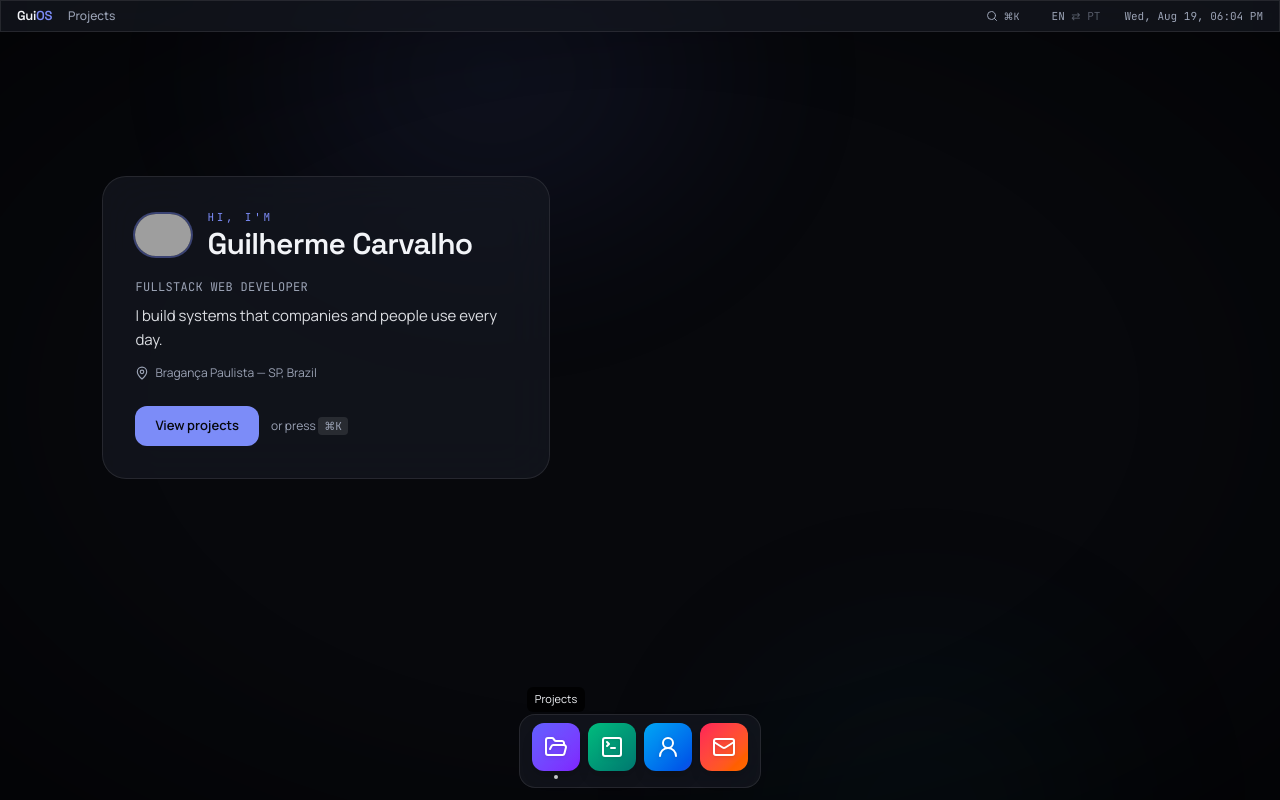
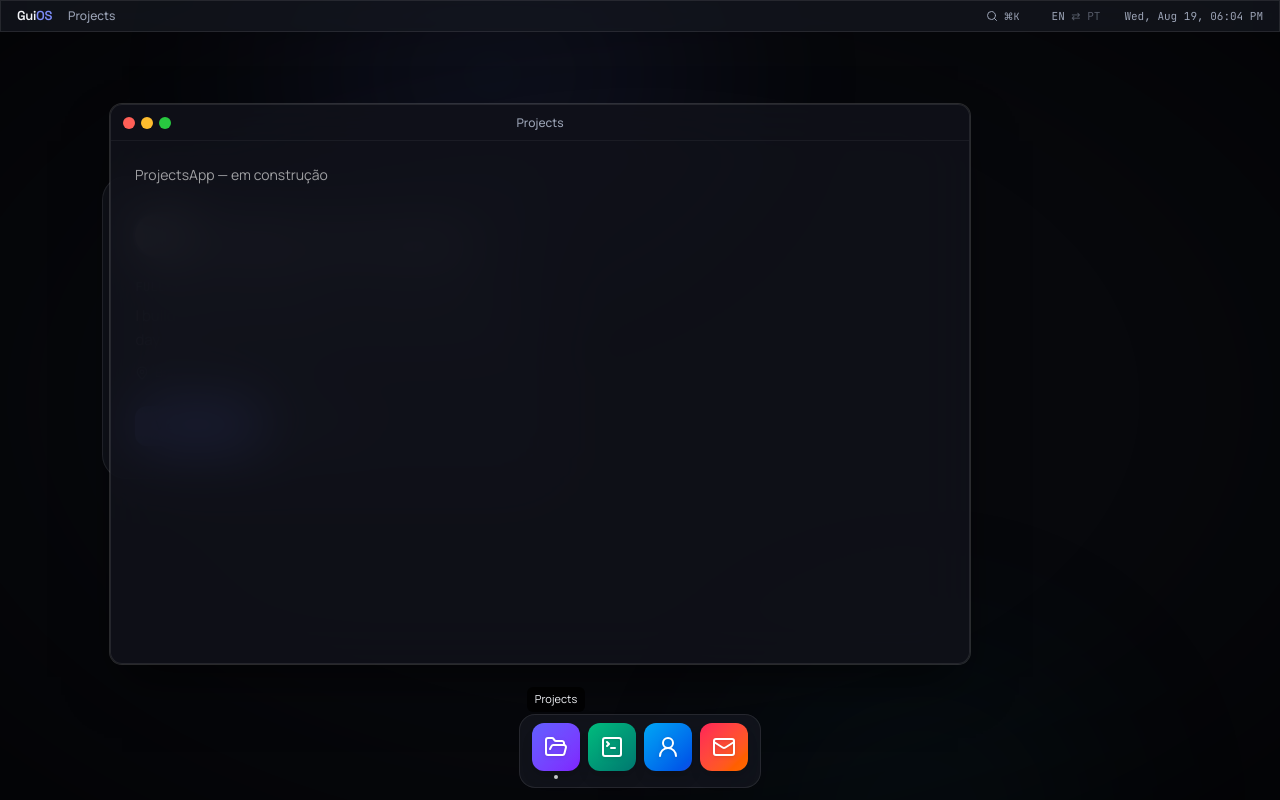
Before and after one commit to GuiCMoreira/portifolio, a Next.js app: page / in a window 1280 px wide. Both pictures are taken after a click on the button 556 px from the left and 747 px from the top of the page. Built offline with nearby package versions, Linux system fonts and the light colour scheme; grey boxes are pictures that could not be loaded.

Commit message:
PORTFOLIO | FEAT | window manager com drag, foco, minimizar e error boundary

```diff
--- /dev/null
+++ b/src/components/os/AppErrorBoundary.tsx
@@ -0,0 +1,45 @@
+"use client";
+
+import { Component, type ReactNode } from "react";
+import { RotateCcw } from "lucide-react";
+
+interface Props {
+  children: ReactNode;
+  restartLabel: string;
+  crashedLabel: string;
+}
+
+interface State {
+  hasError: boolean;
+}
+
+// Error boundary por janela: um app que quebra nunca derruba o desktop.
+export class AppErrorBoundary extends Component<Props, State> {
+  state: State = { hasError: false };
+
+  static getDerivedStateFromError(): State {
+    return { hasError: true };
+  }
+
+  render() {
+    if (this.state.hasError) {
+      return (
+        <div className="flex h-full flex-col items-center justify-center gap-4 p-8 text-center">
+          <p className="text-4xl" aria-hidden>
+            💥
+          </p>
+          <p className="text-sm text-text-lo">{this.props.crashedLabel}</p>
+          <button
+            type="button"
+            onClick={() => this.setState({ hasError: false })}
+            className="flex items-center gap-2 rounded-lg bg-white/10 px-4 py-2 text-sm text-text-hi transition-colors hover:bg-white/15"
+          >
+            <RotateCcw className="h-4 w-4" />
+            {this.props.restartLabel}
+          </button>
+        </div>
+      );
+    }
+    return this.props.children;
+  }
+}
--- a/src/components/os/Desktop.tsx
+++ b/src/components/os/Desktop.tsx
@@ -4,6 +4,7 @@ import { Wallpaper } from "./Wallpaper";
 import { MenuBar } from "./MenuBar";
 import { Dock } from "./Dock";
 import { WelcomeWidget } from "./WelcomeWidget";
+import { WindowLayer } from "./WindowLayer";
 
 export function Desktop() {
   return (
@@ -11,6 +12,7 @@ export function Desktop() {
       <Wallpaper />
       <MenuBar />
       <WelcomeWidget />
+      <WindowLayer />
       <Dock />
     </div>
   );
--- /dev/null
+++ b/src/components/os/Window.tsx
@@ -0,0 +1,116 @@
+"use client";
+
+import { useRef } from "react";
+import { motion, useDragControls, useReducedMotion } from "motion/react";
+import { useI18n } from "@/lib/i18n";
+import { useOSStore } from "@/lib/store";
+import type { AppDefinition } from "@/data/apps";
+import { AppErrorBoundary } from "./AppErrorBoundary";
+import { cn } from "@/lib/utils";
+
+interface WindowProps {
+  app: AppDefinition;
+  constraintsRef: React.RefObject<HTMLDivElement | null>;
+}
+
+export function Window({ app, constraintsRef }: WindowProps) {
+  const { t } = useI18n();
+  const win = useOSStore((s) => s.windows[app.id]);
+  const focused = useOSStore((s) => s.focused);
+  const closeApp = useOSStore((s) => s.closeApp);
+  const minimizeApp = useOSStore((s) => s.minimizeApp);
+  const toggleMaximize = useOSStore((s) => s.toggleMaximize);
+  const focusApp = useOSStore((s) => s.focusApp);
+
+  const dragControls = useDragControls();
+  const reduced = useReducedMotion();
+  const contentRef = useRef<HTMLDivElement>(null);
+
+  const isFocused = focused === app.id;
+  const AppComponent = app.component;
+
+  return (
+    <motion.section
+      layout
+      drag={!win.maximized}
+      dragListener={false}
+      dragControls={dragControls}
+      dragMomentum={false}
+      dragElastic={0.04}
+      dragConstraints={constraintsRef}
+      initial={reduced ? { opacity: 0 } : { opacity: 0, scale: 0.92, y: 24 }}
+      animate={
+        win.minimized
+          ? reduced
+            ? { opacity: 0, transitionEnd: { visibility: "hidden" } }
+            : { opacity: 0, scale: 0.7, y: 280, transitionEnd: { visibility: "hidden" } }
+          : { opacity: 1, scale: 1, y: 0, visibility: "visible" }
+      }
+      exit={reduced ? { opacity: 0 } : { opacity: 0, scale: 0.92, y: 16 }}
+      transition={{ duration: reduced ? 0.1 : 0.28, ease: [0.32, 0.72, 0, 1] }}
+      onPointerDown={() => focusApp(app.id)}
+      className={cn(
+        "glass-heavy absolute flex flex-col overflow-hidden rounded-xl shadow-2xl shadow-black/60",
+        win.maximized && "!inset-x-2 !top-10 !bottom-[4.5rem] !h-auto !w-auto",
+        isFocused ? "ring-1 ring-white/15" : "opacity-[0.97]",
+      )}
+      style={{
+        left: win.pos.x,
+        top: win.pos.y,
+        width: app.defaultSize.w,
+        height: app.defaultSize.h,
+        maxWidth: "calc(100vw - 24px)",
+        maxHeight: "calc(100dvh - 7rem)",
+        zIndex: win.z,
+      }}
+      aria-label={t(app.titleKey)}
+    >
+      {/* Barra de título — alça de drag */}
+      <header
+        className="group flex h-9 shrink-0 cursor-grab items-center gap-2 border-b border-white/5 px-3 select-none active:cursor-grabbing"
+        onPointerDown={(e) => {
+          if (!win.maximized) dragControls.start(e);
+        }}
+        onDoubleClick={() => toggleMaximize(app.id)}
+      >
+        <div className="flex items-center gap-1.5">
+          <button
+            type="button"
+            onClick={() => closeApp(app.id)}
+            className="flex h-3 w-3 items-center justify-center rounded-full bg-[#ff5f57] text-[8px] text-black/60"
+            aria-label={t("window.close")}
+          >
+            <span className="opacity-0 group-hover:opacity-100">✕</span>
+          </button>
+          <button
+            type="button"
+            onClick={() => minimizeApp(app.id)}
+            className="flex h-3 w-3 items-center justify-center rounded-full bg-[#febc2e] text-[8px] text-black/60"
+            aria-label={t("window.minimize")}
+          >
+            <span className="opacity-0 group-hover:opacity-100">–</span>
+          </button>
+          <button
+            type="button"
+            onClick={() => toggleMaximize(app.id)}
+            className="flex h-3 w-3 items-center justify-center rounded-full bg-[#28c840] text-[8px] text-black/60"
+            aria-label={t("window.maximize")}
+          >
+            <span className="opacity-0 group-hover:opacity-100">⤢</span>
+          </button>
+        </div>
+
+        <span className="pointer-events-none absolute left-1/2 -translate-x-1/2 text-[12px] font-medium text-text-lo">
+          {t(app.titleKey)}
+        </span>
+      </header>
+
+      {/* Conteúdo do app */}
+      <div ref={contentRef} className="os-scroll min-h-0 flex-1 overflow-y-auto">
+        <AppErrorBoundary crashedLabel={t("window.crashed")} restartLabel={t("window.restart")}>
+          <AppComponent />
+        </AppErrorBoundary>
+      </div>
+    </motion.section>
+  );
+}
--- /dev/null
+++ b/src/components/os/WindowLayer.tsx
@@ -0,0 +1,22 @@
+"use client";
+
+import { useRef } from "react";
+import { AnimatePresence } from "motion/react";
+import { useOSStore } from "@/lib/store";
+import { APPS } from "@/data/apps";
+import { Window } from "./Window";
+
+export function WindowLayer() {
+  const windows = useOSStore((s) => s.windows);
+  const constraintsRef = useRef<HTMLDivElement>(null);
+
+  return (
+    <div ref={constraintsRef} className="absolute inset-x-0 top-8 bottom-16 z-20">
+      <AnimatePresence>
+        {APPS.filter((app) => windows[app.id].open).map((app) => (
+          <Window key={app.id} app={app} constraintsRef={constraintsRef} />
+        ))}
+      </AnimatePresence>
+    </div>
+  );
+}
```
